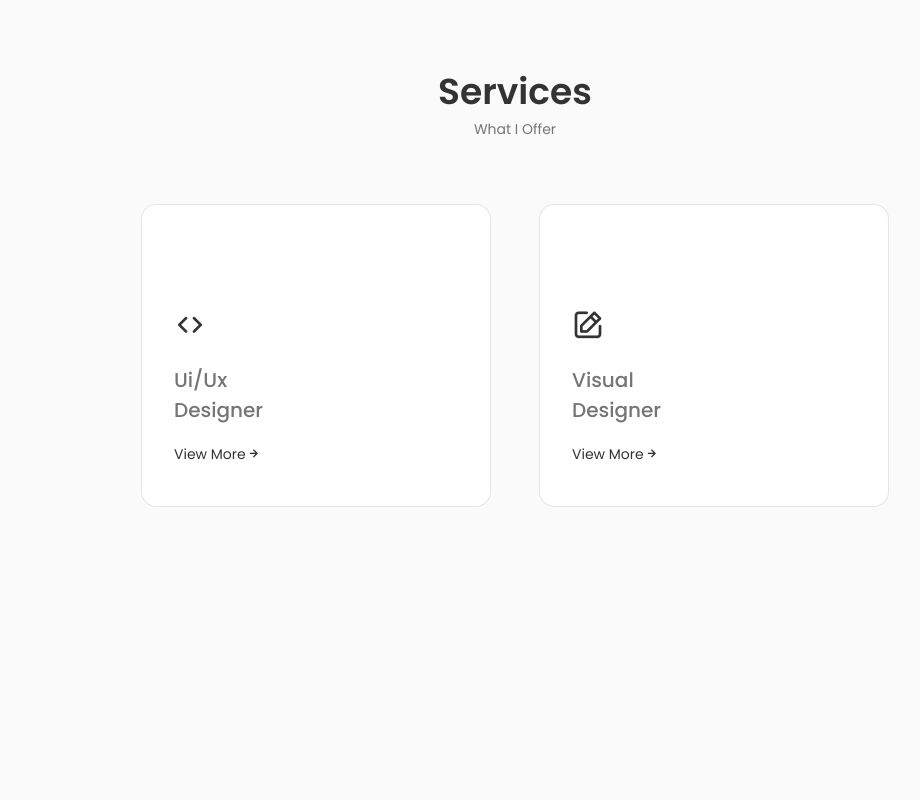
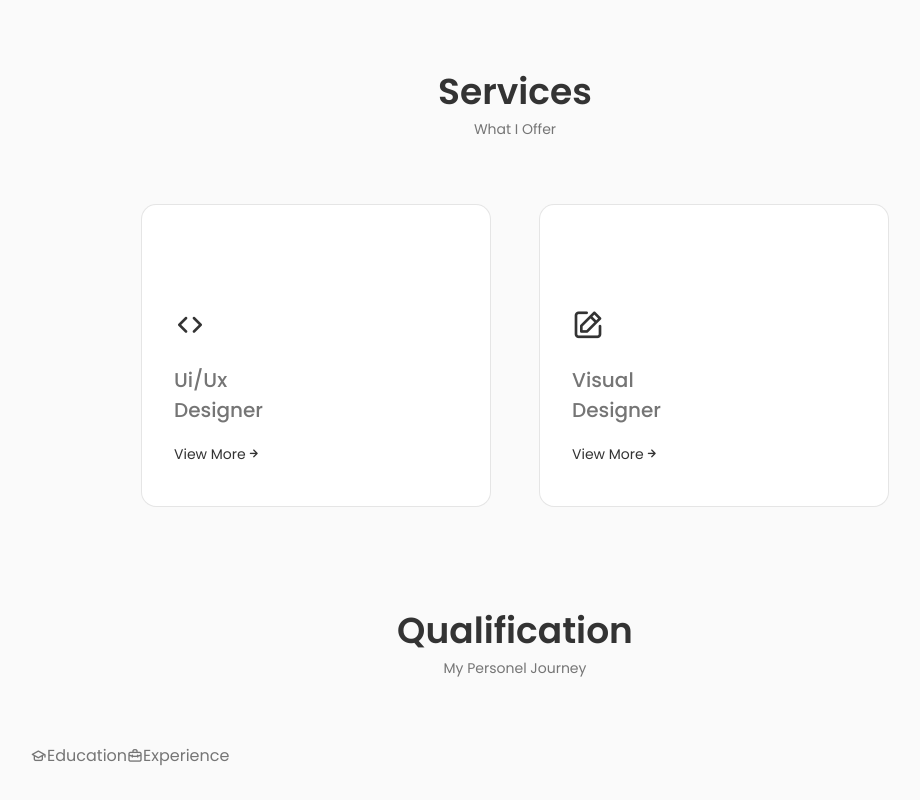
Before and after one commit to Chanukaisuru/Portfolio, a React (Create React App) app in the folder portfolio/: page / in a window 1280 px wide. Shown: the part 1874-2674 px from the top of the page, without its empty margins (125-1045 px from the left). Before the commit the page ends 2381 px from the top, so only its background shows below. Built offline with nearby package versions, Linux system fonts and the light colour scheme.

Commit message:
modified:   portfolio/src/App.js 	new file:   portfolio/src/components/qualification/Qualification.jsx 	new file:   portfolio/src/components/qualification/qualification.css

```diff
--- a/portfolio/src/App.js
+++ b/portfolio/src/App.js
@@ -5,6 +5,7 @@ import Home from './components/home/Home';
 import About from './components/about/About';
 import Skills from './components/skills/Skills';
 import Services from './components/services/Services';
+import Qualification from './components/qualification/Qualification';
 
 const App = () =>{
   return (
@@ -16,6 +17,7 @@ const App = () =>{
       <About />
       <Skills />
       <Services />
+      <Qualification />
     </main>
     </>
   )
--- /dev/null
+++ b/portfolio/src/components/qualification/Qualification.jsx
@@ -0,0 +1,25 @@
+import React from 'react'
+import "./qualification.css";
+
+const Qualification = () => {
+  return (
+    <section className="qualification section">
+        <h2 className="section_title">Qualification</h2>
+        <span className="section_subtitle">My Personel Journey</span>
+
+        <div className="qualification_container container">
+            <div className="qualification_tabs">
+                <div className="qualification_button qualification_active button--flex">
+                    <i className="uil uil-graduation-cap qualification_icon"></i>Education
+                </div>
+
+                <div className="qualification_button button--flex">
+                    <i className="uil uil-briefcase-alt qualification_icon"></i>Experience
+                </div>
+            </div>
+        </div>
+    </section>
+  );
+};
+
+export default Qualification;
```
Also changed, not shown: portfolio/src/components/qualification/qualification.css (added).
